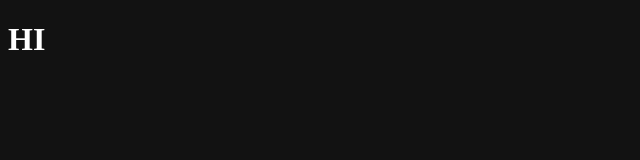
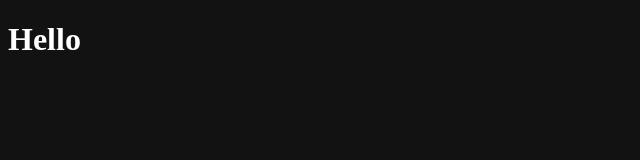
Before and after one commit to ari-lt/etc.ari.lt, a website: page page/hello/index.html in a window 1280 px wide. Shown: the full height of the page, 0-640 px from the left. Drawn offline with Linux system fonts and the light colour scheme.

```diff
--- a/page/hello/index.html
+++ b/page/hello/index.html
@@ -4,12 +4,12 @@
         <meta charset="UTF-8">
         <meta http-equiv="X-UA-Compatible" content="IE=edge">
         <meta name="viewport" content="width=device-width, initial-scale=1.0">
-        <title>Ari::web -&gt; Index</title>
+        <title>Ari::web -&gt; Hello</title>
 
-        <meta name="description" content="" />
+        <meta name="description" content="Hello" />
         <meta
             name="keywords"
-            content=""
+            content="hello"
         />
         <meta
             name="robots"
@@ -24,6 +24,6 @@
     </head>
 
     <body>
-        <h1>HI</h1>
+        <h1>Hello</h1>
     </body>
 </html>
```
Also changed, not shown: netlify.toml.
